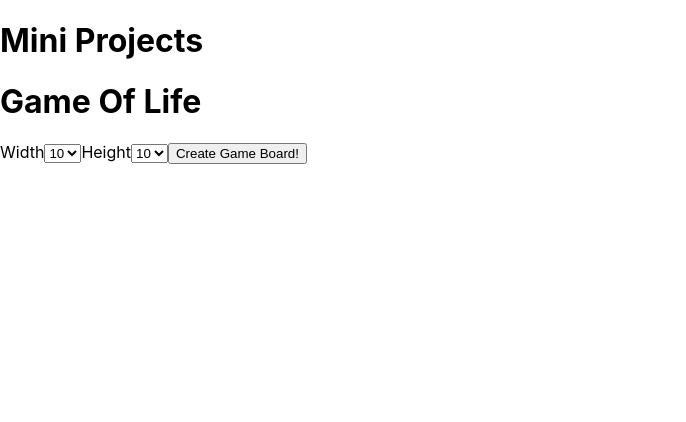
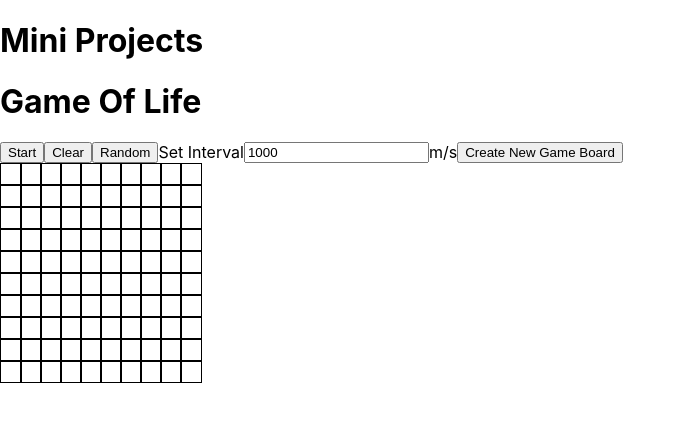
Before and after one commit to natey37/Mini_Projects, a React (Create React App) app: page /game_of_life in a window 1280 px wide. Both pictures are taken after a click on the button "Create Game Board!". Shown: the top 422 px of the page, without its empty margins (0-686 px from the left). Built offline with nearby package versions, Linux system fonts and the light colour scheme.

Commit message:
create gameBoard and set up initial game type

```diff
--- a/src/components/GameOfLife/GameBoard.js
+++ b/src/components/GameOfLife/GameBoard.js
@@ -0,0 +1,146 @@
+import React, { useState, useCallback, useRef } from 'react'
+import produce from "immer";
+
+const numRows = 20;
+const numCols = 20;
+const operations = [[-1, -1], [-1, 0], [-1, 1], [0, 1], [1, 1], [1, 0], [1, -1], [0, -1]]
+
+export default function GameContainer({ width, height, setCreateBoard }) {
+    console.log(width, height)
+    const [gridDimensions] = useState({
+        width: width,
+        height: height
+    })
+
+    const createGameBoard = () => {
+        const rows = [];
+        for (let i = 0; i < gridDimensions.width; i++) {
+            rows.push(Array.from(Array(gridDimensions.height), () => 0))
+        }
+        return rows
+    }
+
+    const [grid, setGrid] = useState(() => createGameBoard())
+    const [interval, setInterval] = useState(1000)
+    const [running, setRunning] = useState(false);
+
+    const runningRef = useRef(running)
+    runningRef.current = running
+    const intervalRef = useRef(interval)
+    intervalRef.current = interval
+
+    const runSimulation = useCallback(() => {
+        if (!runningRef.current) {
+            return
+        }
+        setGrid(g => {
+            return produce(g, gridCopy => {
+                for (let i = 0; i < gridDimensions.height; i++) {
+                    for (let k = 0; k < gridDimensions.width; k++) {
+                        let neighbors = 0;
+                        operations.forEach(([x, y]) => {
+                            const newI = i + x;
+                            const newK = k + y;
+                            if (newI >= 0 && newI < gridDimensions.width && newK >= 0 && newK < gridDimensions.height) {
+                                neighbors += g[newI][newK];
+                            }
+                        });
+
+                        if (neighbors < 2 || neighbors > 3) {
+                            gridCopy[i][k] = 0;
+                        } else if (g[i][k] === 0 && neighbors === 3) {
+                            gridCopy[i][k] = 1;
+                        }
+                    }
+                }
+            });
+        });
+
+        setTimeout(runSimulation, intervalRef.current)
+    }, [])
+
+    const handleRandom = () => {
+        let newBoard = createGameBoard()
+
+        for (let y = 0; y < gridDimensions.width; y++) {
+            for (let x = 0; x < gridDimensions.height; x++) {
+                newBoard[y][x] = (Math.random() >= 0.5)
+            }
+        }
+        setGrid(newBoard)
+    }
+
+    return (
+        <>
+            <div style={{ display: 'flex', flexDirection: 'row' }}>
+                <button
+                    onClick={() => {
+                        setRunning(prev => !prev)
+                        if (!running) {
+                            runningRef.current = true
+                            runSimulation()
+                        }
+                    }}
+                >
+                    {!running ? 'Start' : 'Stop'}
+                </button>
+                <button
+                    disabled={running}
+                    onClick={() => setGrid(createGameBoard)}
+                >
+                    Clear
+                </button>
+                <button
+                    disabled={running}
+                    onClick={() => handleRandom()}
+                >
+                    Random
+                </button>
+                Set Interval
+                <input
+                    disabled={running}
+                    value={interval}
+                    onChange={(e) => setInterval(parseInt(e.target.value) || '')}
+                />
+                m/s
+                <button
+                    disabled={running}
+                    onClick={() => setCreateBoard(false)}
+                >
+                    Create New Game Board
+                </button>
+            </div>
+
+
+            <div
+                style={{
+                    display: 'grid',
+                    gridTemplateColumns: `repeat(${gridDimensions.width}, 20px)`
+                }}
+            >
+                {grid.map((rows, i) => {
+                    return rows.map((col, k) => {
+                        return (
+                            <div
+                                key={`${i}-${k}`}
+                                onClick={(() => {
+                                    const newGrid = produce(grid, gridCopy => {
+                                        gridCopy[i][k] = grid[i][k] ? 0 : 1;
+                                    });
+                                    setGrid(newGrid);
+                                })}
+                                style={{
+                                    width: 20,
+                                    height: 20,
+                                    backgroundColor: grid[i][k] ? 'pink' : undefined,
+                                    border: 'solid 1px black'
+                                }}
+                            >
+                            </div>
+                        )
+                    })
+                })}
+            </div>
+        </>
+    );
+}
--- a/src/components/GameOfLife/GameContainer.js
+++ b/src/components/GameOfLife/GameContainer.js
@@ -1,10 +1,12 @@
 import React, { useState } from 'react'
 import { css, jsx } from '@emotion/react'
+import GameBoard from './GameBoard'
 
-const selectOptionsArray = Array.from(new Array(50).fill().map((x, index) => index))
+const selectOptionsArray = Array.from(new Array(5).fill().map((x, index) => (index + 1) * 10))
 
 export default function GameContainer() {
 
+    const [createBoard, setCreateBoard] = useState(false);
     const [gridDimensions, setGridDimensions] = useState({
         width: 10,
         height: 10
@@ -12,35 +14,49 @@ export default function GameContainer() {
 
     const mapSelectOptions = () => {
         return selectOptionsArray.map((option) =>
-            <option key={option} >{option + 1}</option>
+            <option key={option} >{option}</option>
         )
     }
     return (
         <div>
             <h1>Game Of Life</h1>
+            {!createBoard && (
+                <>
                     <label>Width</label>
                     <select
                         name='width'
                         id='width'
                         value={gridDimensions.width}
-                onChange={(e) => setGridDimensions(prev => ({ ...prev, width: e.target.value }))}
+                        onChange={(e) => {
+                            setGridDimensions(prev => ({ ...prev, width: parseInt(e.target.value) }))
+                            setGridDimensions(prev => ({ ...prev, height: parseInt(e.target.value) }))
+                        }}
                     >
                         {mapSelectOptions()}
                     </select>
                     <label>Height</label>
                     <select
+                        disabled='true'
                         name='height'
                         id='height'
                         value={gridDimensions.height}
-                onChange={(e) => setGridDimensions(prev => ({ ...prev, height: e.target.value }))}
                     >
                         {mapSelectOptions()}
                     </select>
                     <button
-                onClick={() => { }}
+                        onClick={() => setCreateBoard(true)}
                     >
                         Create Game Board!
                     </button>
-        </div>
+                </>
+            )}
+            {createBoard && (
+                <GameBoard
+                    width={gridDimensions.width}
+                    height={gridDimensions.height}
+                    setCreateBoard={setCreateBoard}
+                />
+            )}
+        </div >
     )
 }
```
Lines whose indentation alone changed are shown as unchanged.
